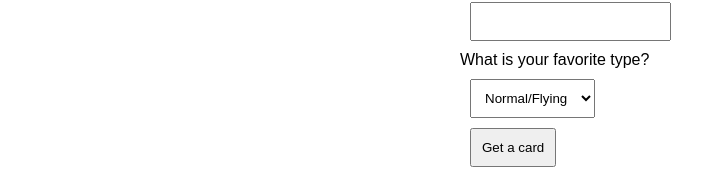
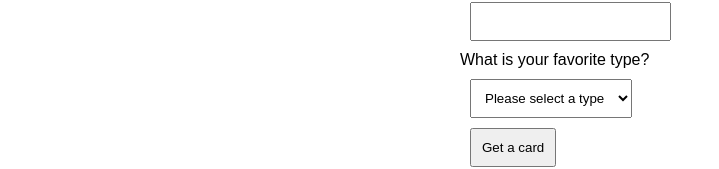
Before and after one commit to PowerTower25/react-pokemon-api-battle, a React (Vite) app: page / in a window 1280 px wide. Shown: the part 116-285 px from the top of the page, without its empty margins (0-719 px from the left). Built offline with nearby package versions, Linux system fonts and the light colour scheme.

Commit message:
Conditional rendering

```diff
--- a/src/FormField.tsx
+++ b/src/FormField.tsx
@@ -12,7 +12,7 @@ function FormField() {
   const [opponentAttackDamage, setOpponentAttackDamage] = useState(null)
   const [cardType, setCardType] = useState(null);
   const [inputValue, setInputValue] = useState('');
-  const [cards, setCard] = useState([]);
+  const [cards, setCard] = useState(null);
   const [opponentCard, setOpponentCard] = useState(null);
   const [loading, setLoading] = useState(false);
   const [error, setError] = useState(null);
@@ -34,7 +34,6 @@ function FormField() {
   }
 
   const getCardType = (selectValue) => {
-
     setCardType(selectValue);
   }
 
@@ -79,7 +78,12 @@ const fetchRandomCard = async () => {
 
     return (
         <>
-      <Form onInputChange={getNumberOfCards} onSelectChange={getCardType} handleClick={fetchRandomCard} text={loading ? 'Loading' : 'Get a card'}/>
+{!cards ? (
+        // Wrap multiple elements in a React Fragment
+<Form onInputChange={getNumberOfCards} onSelectChange={getCardType} handleClick={fetchRandomCard} text={loading ? 'Loading' : 'Get a card'}/>
+      ) : (
+        // The false branch can also have multiple elements
+        <>
           {attackDamage ? (<p>They hit you for {attackDamage}!</p>) : null}
           <div className="hand">
 
@@ -96,6 +100,10 @@ const fetchRandomCard = async () => {
             </div>
             }
         </>
+      )}
+
+
+        </>
     )
 }
 
--- a/src/components/card/Card.tsx
+++ b/src/components/card/Card.tsx
@@ -1,8 +1,6 @@
-import { useState } from "react";
 import "./Card.css";
 
 function Card({attacks, name, hp, onAttackClick}) {
-
 
     const elementId = `${name}-hp`
     return (
--- a/src/components/form/Form.tsx
+++ b/src/components/form/Form.tsx
@@ -17,6 +17,7 @@ function Form({onInputChange, onSelectChange, handleClick, text}) {
       <input id="cards-number" type="text" onChange={handleInputChange}/>
       <label htmlFor="card-type">What is your favorite type?</label>
       <select id="card-type" onBlur={handleSelectChange}>
+        <option value="">Please select a type</option>
         <option value="Colorless">Normal/Flying</option>
         <option value="Grass">Grass</option>
         <option value="Water">Water</option>
```
